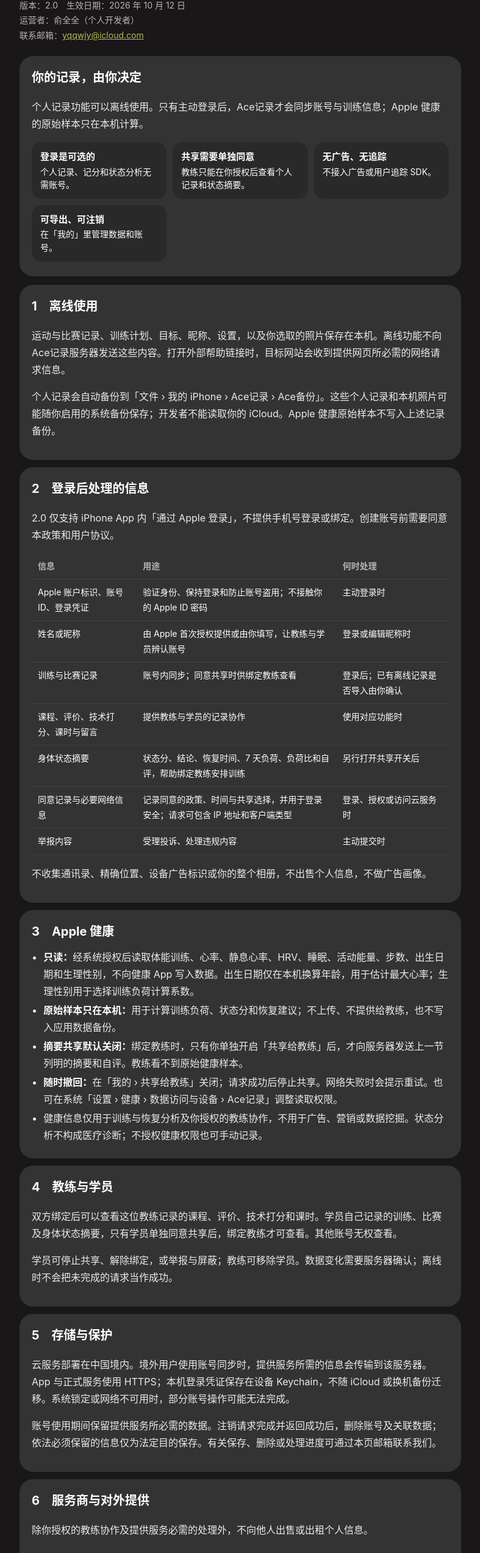
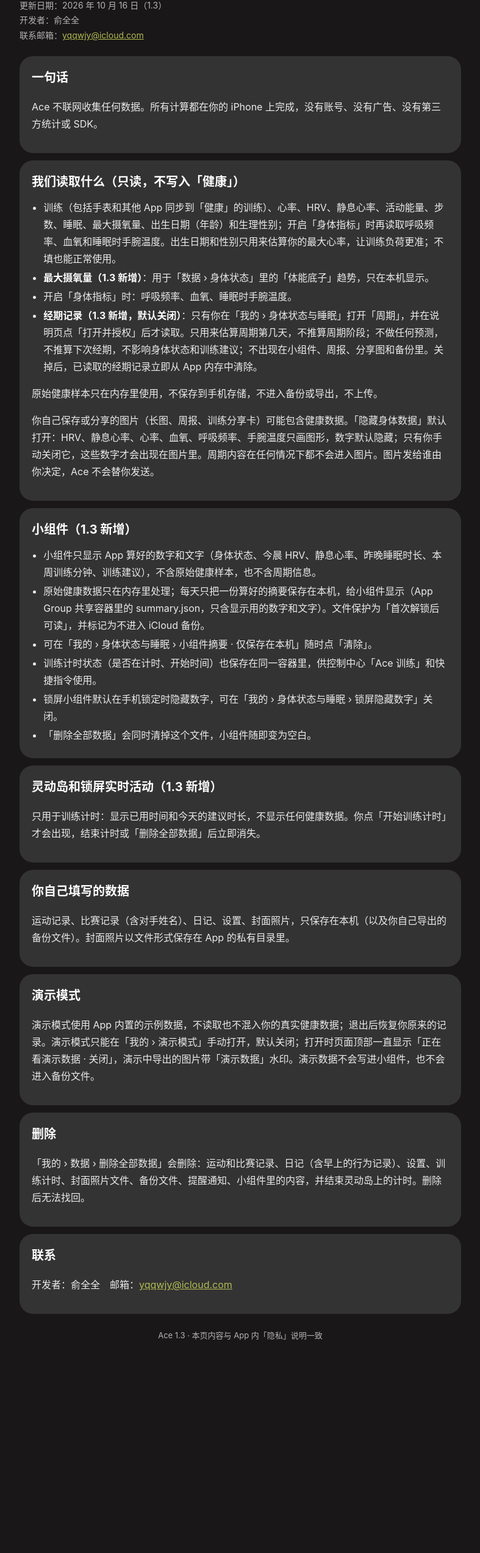
Before and after one commit to YqqLikeGit/ace-privacy, a plain HTML site: page privacy.html in a window 1280 px wide. Shown: the part 124-2670 px from the top of the page at 61% size, without its empty margins (246-1033 px from the left). After the commit the page ends 2389 px from the top, so only its background shows below. Drawn offline with Linux system fonts and the light colour scheme.

Commit message:
Ace 1.3: privacy.html = 1.3 on-device policy; keep 2.0 policy as privacy-v2.html

```diff
--- a/privacy.html
+++ b/privacy.html
@@ -1,5 +1,5 @@
 <!doctype html>
-<html lang="zh-Hans"><head><meta charset="utf-8"><meta name="viewport" content="width=device-width,initial-scale=1,viewport-fit=cover"><meta name="theme-color" content="#191717"><title>Ace记录 隐私政策</title><style>:root{--page:#191717;--card:#343333;--card2:#2A2929;--lime:#B0BB52;--orange:#E87D49;--gold:#F7AD2D;--teal:#30AC9F;--green:#5CB538;--l2:#B5B3B3;--sep:rgba(255,255,255,.08)}
+<html lang="zh-Hans"><head><meta charset="utf-8"><meta name="viewport" content="width=device-width,initial-scale=1,viewport-fit=cover"><meta name="theme-color" content="#191717"><title>Ace 隐私政策</title><style>:root{--page:#191717;--card:#343333;--card2:#2A2929;--lime:#B0BB52;--orange:#E87D49;--gold:#F7AD2D;--teal:#30AC9F;--green:#5CB538;--l2:#B5B3B3;--sep:rgba(255,255,255,.08)}
 *{box-sizing:border-box}
 html{-webkit-text-size-adjust:100%}
 body{margin:0;background:var(--page);color:#fff;font:16px/1.75 -apple-system,BlinkMacSystemFont,"SF Pro Text","PingFang SC","Hiragino Sans GB","Noto Sans CJK SC","Microsoft YaHei",sans-serif;-webkit-font-smoothing:antialiased}
@@ -34,57 +34,46 @@ strong{color:#fff}
 a{color:var(--lime)}
 .foot{color:var(--l2);font-size:13px;text-align:center;margin-top:24px}
 @media (prefers-color-scheme:light){/* 保持 Ace 炭灰外观 */}
-@media (max-width:620px){table{display:block}table tr:first-child{display:none}table tr{display:block;background:#2A2929;border-radius:14px;padding:8px 12px;margin:8px 0}table td{display:block;border:0;padding:3px 0;min-width:0}table td:before{content:attr(data-l);display:block;color:#B5B3B3;font-size:12px;font-weight:600}table td:first-child{font-weight:700;font-size:15px;color:#fff}table td:first-child:before{display:none}}</style><meta name="ace-policy-version" content="2026-10-12"></head>
-<body><div class="wrap"><div class="brand"><b>Ace记录</b><span>网球 · 训练 · 成长</span><span class="dots"><i style="background:#B0BB52"></i><i style="background:#E87D49"></i><i style="background:#F7AD2D"></i><i style="background:#30AC9F"></i></span></div><h1>Ace记录 隐私政策</h1><div class="meta">版本：2.0　生效日期：2026 年 10 月 12 日<br>运营者：俞全全（个人开发者）<br>联系邮箱：<a href="mailto:yqqwjy@icloud.com">yqqwjy@icloud.com</a></div><div class="sum"><h2>你的记录，由你决定</h2>
-<p>个人记录功能可以离线使用。只有主动登录后，Ace记录才会同步账号与训练信息；Apple 健康的原始样本只在本机计算。</p>
-<div class="grid"><div class="tile"><b>登录是可选的</b>个人记录、记分和状态分析无需账号。</div><div class="tile"><b>共享需要单独同意</b>教练只能在你授权后查看个人记录和状态摘要。</div><div class="tile"><b>无广告、无追踪</b>不接入广告或用户追踪 SDK。</div><div class="tile"><b>可导出、可注销</b>在「我的」里管理数据和账号。</div></div></div>
-<section id="s1"><h2>1　离线使用</h2>
-<p>运动与比赛记录、训练计划、目标、昵称、设置，以及你选取的照片保存在本机。离线功能不向Ace记录服务器发送这些内容。打开外部帮助链接时，目标网站会收到提供网页所必需的网络请求信息。</p>
-<p>个人记录会自动备份到「文件 › 我的 iPhone › Ace记录 › Ace备份」。这些个人记录和本机照片可能随你启用的系统备份保存；开发者不能读取你的 iCloud。Apple 健康原始样本不写入上述记录备份。</p></section>
-<section id="s2"><h2>2　登录后处理的信息</h2>
-<p>2.0 仅支持 iPhone App 内「通过 Apple 登录」，不提供手机号登录或绑定。创建账号前需要同意本政策和用户协议。</p>
-<table><tr><th>信息</th><th>用途</th><th>何时处理</th></tr>
-<tr><td data-l="信息">Apple 账户标识、账号 ID、登录凭证</td><td data-l="用途">验证身份、保持登录和防止账号盗用；不接触你的 Apple ID 密码</td><td data-l="何时处理">主动登录时</td></tr>
-<tr><td data-l="信息">姓名或昵称</td><td data-l="用途">由 Apple 首次授权提供或由你填写，让教练与学员辨认账号</td><td data-l="何时处理">登录或编辑昵称时</td></tr>
-<tr><td data-l="信息">训练与比赛记录</td><td data-l="用途">账号内同步；同意共享时供绑定教练查看</td><td data-l="何时处理">登录后；已有离线记录是否导入由你确认</td></tr>
-<tr><td data-l="信息">课程、评价、技术打分、课时与留言</td><td data-l="用途">提供教练与学员的记录协作</td><td data-l="何时处理">使用对应功能时</td></tr>
-<tr><td data-l="信息">身体状态摘要</td><td data-l="用途">状态分、结论、恢复时间、7 天负荷、负荷比和自评，帮助绑定教练安排训练</td><td data-l="何时处理">另行打开共享开关后</td></tr>
-<tr><td data-l="信息">同意记录与必要网络信息</td><td data-l="用途">记录同意的政策、时间与共享选择，并用于登录安全；请求可包含 IP 地址和客户端类型</td><td data-l="何时处理">登录、授权或访问云服务时</td></tr>
-<tr><td data-l="信息">举报内容</td><td data-l="用途">受理投诉、处理违规内容</td><td data-l="何时处理">主动提交时</td></tr></table>
-<p>不收集通讯录、精确位置、设备广告标识或你的整个相册，不出售个人信息，不做广告画像。</p></section>
-<section id="s3"><h2>3　Apple 健康</h2>
-<ul><li><strong>只读：</strong>经系统授权后读取体能训练、心率、静息心率、HRV、睡眠、活动能量、步数、出生日期和生理性别，不向健康 App 写入数据。出生日期仅在本机换算年龄，用于估计最大心率；生理性别用于选择训练负荷计算系数。</li>
-<li><strong>原始样本只在本机：</strong>用于计算训练负荷、状态分和恢复建议；不上传、不提供给教练，也不写入应用数据备份。</li>
-<li><strong>摘要共享默认关闭：</strong>绑定教练时，只有你单独开启「共享给教练」后，才向服务器发送上一节列明的摘要和自评。教练看不到原始健康样本。</li>
-<li><strong>随时撤回：</strong>在「我的 › 共享给教练」关闭；请求成功后停止共享。网络失败时会提示重试。也可在系统「设置 › 健康 › 数据访问与设备 › Ace记录」调整读取权限。</li>
-<li>健康信息仅用于训练与恢复分析及你授权的教练协作，不用于广告、营销或数据挖掘。状态分析不构成医疗诊断；不授权健康权限也可手动记录。</li></ul></section>
-<section id="s4"><h2>4　教练与学员</h2>
-<p>双方绑定后可以查看这位教练记录的课程、评价、技术打分和课时。学员自己记录的训练、比赛及身体状态摘要，只有学员单独同意共享后，绑定教练才可查看。其他账号无权查看。</p>
-<p>学员可停止共享、解除绑定，或举报与屏蔽；教练可移除学员。数据变化需要服务器确认；离线时不会把未完成的请求当作成功。</p></section>
-<section id="s5"><h2>5　存储与保护</h2>
-<p>云服务部署在中国境内。境外用户使用账号同步时，提供服务所需的信息会传输到该服务器。App 与正式服务使用 HTTPS；本机登录凭证保存在设备 Keychain，不随 iCloud 或换机备份迁移。系统锁定或网络不可用时，部分账号操作可能无法完成。</p>
-<p>账号使用期间保留提供服务所必需的数据。注销请求完成并返回成功后，删除账号及关联数据；依法必须保留的信息仅为法定目的保存。有关保存、删除或处理进度可通过本页邮箱联系我们。</p></section>
-<section id="s6"><h2>6　服务商与对外提供</h2>
-<p>除你授权的教练协作及提供服务必需的处理外，不向他人出售或出租个人信息。</p>
-<table><tr><th>服务商</th><th>处理的信息</th><th>用途</th></tr>
-<tr><td data-l="服务商">阿里云计算有限公司</td><td data-l="处理的信息">云服务承载的必要账号与同步数据</td><td data-l="用途">服务器托管</td></tr>
-<tr><td data-l="服务商">Apple Inc.</td><td data-l="处理的信息">Apple 登录授权所需信息</td><td data-l="用途">身份验证；Apple 的处理受其隐私政策约束</td></tr></table>
-<p>法律法规或有权机关依法要求时，可能提供必要信息。需要新增处理目的或共享范围时，会按要求说明并征得同意。</p></section>
-<section id="s7"><h2>7　管理和删除数据</h2>
-<ul><li><strong>查看与更正：</strong>在 App 查看、编辑个人记录与昵称；教练记录有误可联系教练更正。</li>
-<li><strong>导出：</strong>「我的 › 导出完整备份」导出本机个人记录；登录后可在账号区「导出我的数据」获取账号数据。</li>
-<li><strong>清空本机：</strong>「我的 › 清空本机数据」清除本机记录、账号分区、照片、登录状态、App 自动备份与训练提醒。你已另存或分享出去的文件须在相应位置自行删除。清空本机不会代替服务器账号注销。</li>
-<li><strong>注销账号：</strong>「我的 › 账号 › 注销账号」，阅读说明并确认后提交删除请求，同时请求撤销 Apple 登录授权。以 App 返回的处理结果为准；失败时可重试或联系支持，不会把失败显示成完成。完成注销后，本机个人记录按页面说明保留用于离线使用；需要清除时再选择「清空本机数据」。</li>
-<li>如无法在 App 内操作，可发邮件联系我们申请查询、更正、导出、撤回或删除。</li></ul></section>
-<section id="s8"><h2>8　举报与内容安全</h2>
-<p>教练评价提供「举报 / 屏蔽」入口，也可通过邮箱反馈骚扰、违规或隐私问题。我们会受理并核查举报，按情况移除内容或限制账号；紧急人身安全问题请联系当地应急服务。</p></section>
-<section id="s9"><h2>9　系统权限与照片</h2>
-<ul><li><strong>相机：</strong>用于扫描邀请码，或由你主动拍照设置背景。</li>
-<li><strong>照片选择：</strong>由系统选择器仅交付你选中的照片，在本机裁剪和保存，不向Ace记录服务器上传，不读取整个相册。</li>
-<li><strong>添加照片：</strong>你选择保存分享图时，交给系统相册或分享面板处理；你主动选择的外部分享目标会收到该文件。</li>
-<li><strong>通知：</strong>经你允许后由设备发送本地训练提醒，可在系统设置关闭。</li></ul></section>
-<section id="s10"><h2>10　未成年人</h2>
-<p>登录及教练 / 学员云端功能仅面向年满 18 周岁的用户，注册时需要确认。未成年人可在监护人指导下使用离线功能。若发现误收集未成年人信息，请联系运营者处理。</p></section>
-<section id="s11"><h2>11　更新与联系</h2>
-<p>本政策发生影响你权利的重要变化时，会按适用要求说明并重新征得必要同意。个人信息保护负责人：俞全全；邮箱 <a href="mailto:yqqwjy@icloud.com">yqqwjy@icloud.com</a>。</p></section>
-<div class="foot">Ace记录　|　<a href="support.html">支持与帮助</a>　|　<a href="terms.html">用户协议</a></div></div></body></html>
+@media (max-width:620px){table{display:block}table tr:first-child{display:none}table tr{display:block;background:#2A2929;border-radius:14px;padding:8px 12px;margin:8px 0}table td{display:block;border:0;padding:3px 0;min-width:0}table td:before{content:attr(data-l);display:block;color:#B5B3B3;font-size:12px;font-weight:600}table td:first-child{font-weight:700;font-size:15px;color:#fff}table td:first-child:before{display:none}}</style></head>
+<body><div class="wrap"><div class="brand"><b>Ace</b><span>训练 · 身体状态 · 睡眠</span></div>
+<h1>Ace 隐私政策</h1>
+<div class="meta">更新日期：2026 年 10 月 16 日（1.3）<br>开发者：俞全全<br>联系邮箱：<a href="mailto:yqqwjy@icloud.com">yqqwjy@icloud.com</a></div>
+<section><h2>一句话</h2>
+<p>Ace 不联网收集任何数据。所有计算都在你的 iPhone 上完成，没有账号、没有广告、没有第三方统计或 SDK。</p>
+</section>
+<section><h2>我们读取什么（只读，不写入「健康」）</h2>
+<ul>
+<li>训练（包括手表和其他 App 同步到「健康」的训练）、心率、HRV、静息心率、活动能量、步数、睡眠、最大摄氧量、出生日期（年龄）和生理性别；开启「身体指标」时再读取呼吸频率、血氧和睡眠时手腕温度。出生日期和性别只用来估算你的最大心率，让训练负荷更准；不填也能正常使用。</li>
+<li><strong>最大摄氧量（1.3 新增）</strong>：用于「数据 › 身体状态」里的「体能底子」趋势，只在本机显示。</li>
+<li>开启「身体指标」时：呼吸频率、血氧、睡眠时手腕温度。</li>
+<li><strong>经期记录（1.3 新增，默认关闭）</strong>：只有你在「我的 › 身体状态与睡眠」打开「周期」，并在说明页点「打开并授权」后才读取。只用来估算周期第几天，不推算周期阶段；不做任何预测，不推算下次经期，不影响身体状态和训练建议；不出现在小组件、周报、分享图和备份里。关掉后，已读取的经期记录立即从 App 内存中清除。</li>
+</ul>
+<p>原始健康样本只在内存里使用，不保存到手机存储，不进入备份或导出，不上传。</p>
+<p>你自己保存或分享的图片（长图、周报、训练分享卡）可能包含健康数据。「隐藏身体数据」默认打开：HRV、静息心率、心率、血氧、呼吸频率、手腕温度只画图形，数字默认隐藏；只有你手动关闭它，这些数字才会出现在图片里。周期内容在任何情况下都不会进入图片。图片发给谁由你决定，Ace 不会替你发送。</p>
+</section>
+<section><h2>小组件（1.3 新增）</h2>
+<ul>
+<li>小组件只显示 App 算好的数字和文字（身体状态、今晨 HRV、静息心率、昨晚睡眠时长、本周训练分钟、训练建议），不含原始健康样本，也不含周期信息。</li>
+<li>原始健康数据只在内存里处理；每天只把一份算好的摘要保存在本机，给小组件显示（App Group 共享容器里的 summary.json，只含显示用的数字和文字）。文件保护为「首次解锁后可读」，并标记为不进入 iCloud 备份。</li>
+<li>可在「我的 › 身体状态与睡眠 › 小组件摘要 · 仅保存在本机」随时点「清除」。</li>
+<li>训练计时状态（是否在计时、开始时间）也保存在同一容器里，供控制中心「Ace 训练」和快捷指令使用。</li>
+<li>锁屏小组件默认在手机锁定时隐藏数字，可在「我的 › 身体状态与睡眠 › 锁屏隐藏数字」关闭。</li>
+<li>「删除全部数据」会同时清掉这个文件，小组件随即变为空白。</li>
+</ul>
+</section>
+<section><h2>灵动岛和锁屏实时活动（1.3 新增）</h2>
+<p>只用于训练计时：显示已用时间和今天的建议时长，不显示任何健康数据。你点「开始训练计时」才会出现，结束计时或「删除全部数据」后立即消失。</p>
+</section>
+<section><h2>你自己填写的数据</h2>
+<p>运动记录、比赛记录（含对手姓名）、日记、设置、封面照片，只保存在本机（以及你自己导出的备份文件）。封面照片以文件形式保存在 App 的私有目录里。</p>
+</section>
+<section><h2>演示模式</h2>
+<p>演示模式使用 App 内置的示例数据，不读取也不混入你的真实健康数据；退出后恢复你原来的记录。演示模式只能在「我的 › 演示模式」手动打开，默认关闭；打开时页面顶部一直显示「正在看演示数据 · 关闭」，演示中导出的图片带「演示数据」水印。演示数据不会写进小组件，也不会进入备份文件。</p>
+</section>
+<section><h2>删除</h2>
+<p>「我的 › 数据 › 删除全部数据」会删除：运动和比赛记录、日记（含早上的行为记录）、设置、训练计时、封面照片文件、备份文件、提醒通知、小组件里的内容，并结束灵动岛上的计时。删除后无法找回。</p>
+</section>
+<section><h2>联系</h2>
+<p>开发者：俞全全　邮箱：<a href="mailto:yqqwjy@icloud.com">yqqwjy@icloud.com</a></p>
+</section>
+<div class="foot">Ace 1.3 · 本页内容与 App 内「隐私」说明一致</div></div></body></html>
```
Also changed, not shown: privacy-v2.html (added, +90 -0 lines).
